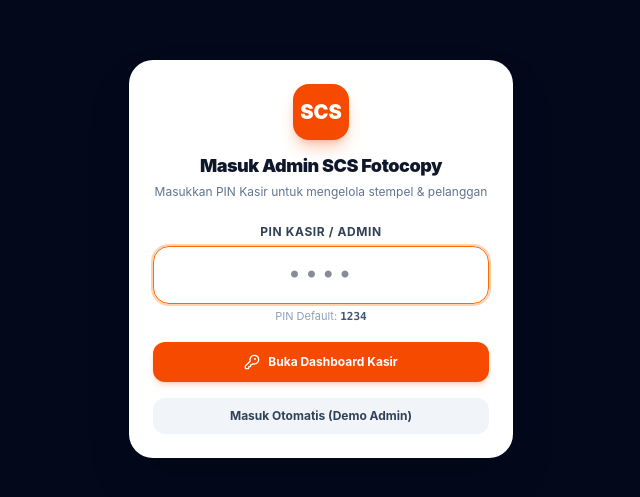
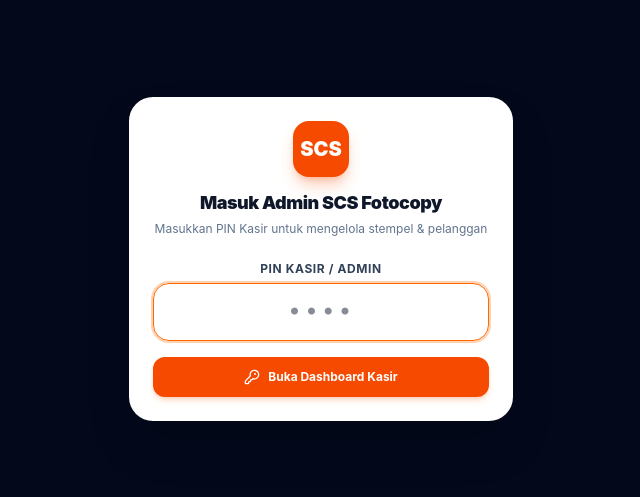
Before and after one commit to tediantika-bit/SCS-Digital-Stamp, a React (Vite) app: page / in a window 1280 px wide. Shown: the part 141-638 px from the top of the page, without its empty margins (319-959 px from the left). Built offline with nearby package versions, Linux system fonts and the light colour scheme; no server answers.

Commit message:
feat(auth): remove demo login and clean up PIN UI
Remove the demo login bypass and hide default PIN instructions to enforce stricter admin access control.

```diff
--- a/src/views/LoginModal.tsx
+++ b/src/views/LoginModal.tsx
@@ -20,15 +20,11 @@ export const LoginModal: React.FC<Props> = ({
 
   const handleSubmit = (e: React.FormEvent) => {
     e.preventDefault();
-    if (pin === settings.adminPin || pin === '1234') {
+    if (pin === (settings.adminPin || '1234')) {
       onLoginSuccess();
     } else {
       setError('PIN Admin tidak sesuai. Silakan coba lagi.');
     }
-  };
-
-  const handleQuickDemoLogin = () => {
-    onLoginSuccess();
   };
 
   return (
@@ -65,9 +61,6 @@ export const LoginModal: React.FC<Props> = ({
                 className="w-full text-center text-2xl font-mono tracking-widest py-3 border border-slate-200 rounded-2xl focus:outline-none focus:ring-2 focus:ring-orange-500/30 focus:border-orange-500"
               />
             </div>
-            <p className="text-[11px] text-slate-400 text-center mt-1">
-              PIN Default: <strong className="text-slate-600 font-mono">1234</strong>
-            </p>
           </div>
 
           {error && (
@@ -83,14 +76,6 @@ export const LoginModal: React.FC<Props> = ({
             <KeyRound className="w-4 h-4" />
             <span>Buka Dashboard Kasir</span>
           </button>
-
-          <button
-            type="button"
-            onClick={handleQuickDemoLogin}
-            className="w-full py-2.5 rounded-xl bg-slate-100 hover:bg-slate-200 text-slate-700 font-bold text-xs transition"
-          >
-            Masuk Otomatis (Demo Admin)
-          </button>
         </form>
       </div>
     </div>
```
